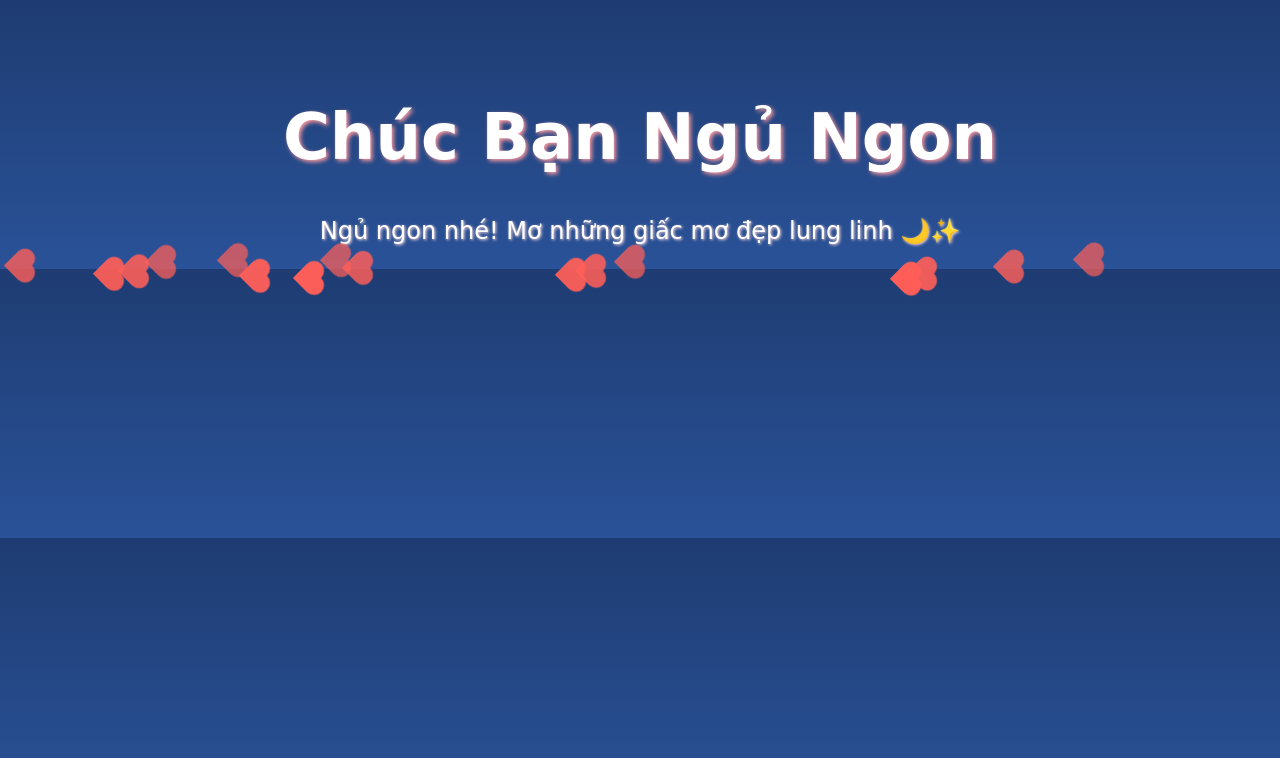
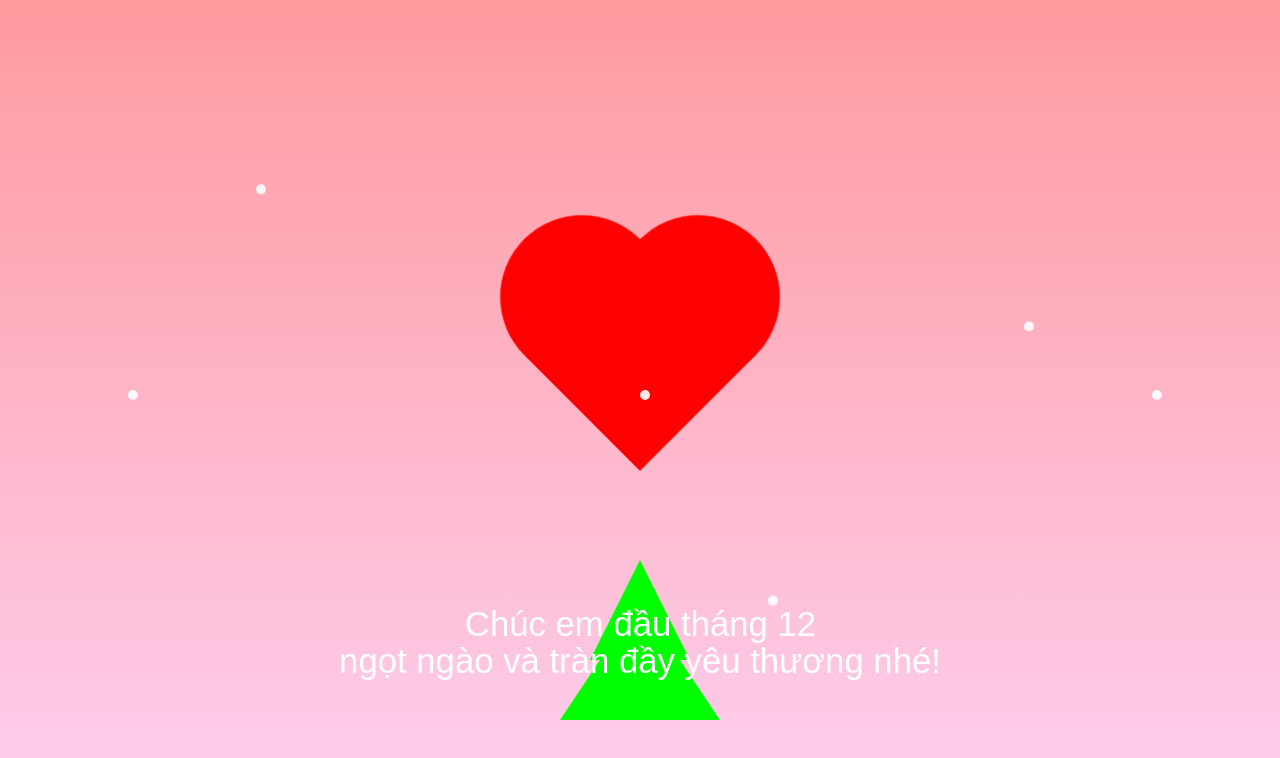
Before and after one commit to quanvan123/quanvan123.github.io, a plain HTML site: page index.html in a window 1280 px wide. Drawn offline with Linux system fonts and the light colour scheme.

Commit message:
Update index.html

```diff
--- a/index.html
+++ b/index.html
@@ -1,98 +1,205 @@
 <!DOCTYPE html>
-<html lang="vi">
+<html lang="en">
 <head>
-    <meta charset="UTF-8" />
-    <meta name="viewport" content="width=device-width, initial-scale=1.0" />
-    <title>Chúc Ngủ Ngon</title>
+  <meta charset="UTF-8">
+  <meta name="viewport" content="width=device-width, initial-scale=1.0">
+  <title>Happy December</title>
   <style>
     body {
       margin: 0;
       padding: 0;
-        background: linear-gradient(to bottom, #1e3c72, #2a5298);
-        font-family: "Brush Script MT", cursive;
-        color: white;
-        text-align: center;
+      height: 100vh;
+      background: linear-gradient(to bottom, #ff9a9e, #fecfef);
+      overflow: hidden;
+      display: flex;
+      justify-content: center;
+      align-items: center;
+    }
+
+    .scene {
+      position: relative;
+      width: 100vw;
+      height: 100vh;
       overflow: hidden;
     }
-      h1 {
-        margin-top: 100px;
-        font-size: 4em;
-        text-shadow: 2px 2px 4px #ff9a9e;
-        opacity: 0;
-        animation: fadeIn 4s ease-in-out forwards;
+
+    /* Cây thông */
+    .tree {
+      position: absolute;
+      bottom: 10%;
+      left: 50%;
+      transform: translateX(-50%);
+      width: 0;
+      height: 0;
+      border-left: 80px solid transparent;
+      border-right: 80px solid transparent;
+      border-bottom: 120px solid #0f0;
+      animation: shimmer 3s infinite;
     }
-      p {
-        font-size: 1.5em;
-        margin-top: 20px;
-        text-shadow: 1px 1px 3px #ffdde1;
+
+    .tree:after {
+      content: '';
+      position: absolute;
+      bottom: -60px;
+      left: -50px;
+      width: 0;
+      height: 0;
+      border-left: 50px solid transparent;
+      border-right: 50px solid transparent;
+      border-bottom: 100px solid #0f0;
     }
+
+    @keyframes shimmer {
+      0%, 100% {
+        filter: brightness(1);
+      }
+      50% {
+        filter: brightness(1.5);
+      }
+    }
+
+    /* Trái tim */
     .heart {
       position: absolute;
-        width: 20px;
-        height: 20px;
-        background-color: #ff5e57;
-        transform: rotate(45deg);
-        animation: float 4s infinite;
+      top: 35%;
+      left: 50%;
+      width: 150px;
+      height: 150px;
+      background: red;
+      transform: rotate(-45deg);
+      margin-left: -75px;
+      animation: pulse 1.5s infinite;
     }
-      .heart::before,
-      .heart::after {
+
+    .heart:before, .heart:after {
       content: "";
       position: absolute;
-        width: 20px;
-        height: 20px;
-        background-color: #ff5e57;
+      width: 150px;
+      height: 150px;
+      background: red;
       border-radius: 50%;
     }
-      .heart::before {
-        top: -10px;
+
+    .heart:before {
+      top: -75px;
       left: 0;
     }
-      .heart::after {
-        left: 10px;
+
+    .heart:after {
       top: 0;
+      left: 75px;
     }
-      @keyframes float {
-        0% {
-          transform: translateY(0) rotate(45deg);
-          opacity: 1;
+
+    @keyframes pulse {
+      0%, 100% {
+        transform: scale(1) rotate(-45deg);
+        filter: brightness(1);
       }
       50% {
-          transform: translateY(-20px) rotate(45deg);
-          opacity: 0.7;
+        transform: scale(1.1) rotate(-45deg);
+        filter: brightness(1.3);
+      }
+    }
+
+    /* Tuyết rơi */
+    .snow {
+      position: absolute;
+      top: 0;
+      left: 0;
+      width: 100%;
+      height: 100%;
+      pointer-events: none;
+    }
+
+    .snowflake {
+      position: absolute;
+      top: -10px;
+      width: 10px;
+      height: 10px;
+      background: white;
+      border-radius: 50%;
+      animation: fall linear infinite;
+      opacity: 0.9;
+    }
+
+    @keyframes fall {
+      0% {
+        transform: translateY(-10vh);
       }
       100% {
-          transform: translateY(0) rotate(45deg);
-          opacity: 1;
+        transform: translateY(110vh);
       }
     }
+
+    /* Tạo thêm tuyết dày */
+    .snowflake:nth-child(odd) {
+      animation-duration: 2s;
+    }
+
+    .snowflake:nth-child(even) {
+      animation-duration: 3.5s;
+    }
+
+    /* Lời chúc */
+    .message {
+      position: absolute;
+      bottom: 15%;
+      left: 50%;
+      transform: translateX(-50%);
+      font-size: 28px;
+      color: white;
+      font-family: 'Arial', sans-serif;
+      text-align: center;
+      animation: fadeIn 3s ease-in-out;
+    }
+
     @keyframes fadeIn {
       0% {
         opacity: 0;
+        transform: translateY(50px);
       }
       100% {
         opacity: 1;
+        transform: translateY(0);
+      }
+    }
+
+    .message span {
+      font-size: 32px;
+      display: inline-block;
+      animation: pulseText 3s infinite;
+    }
+
+    @keyframes pulseText {
+      0%, 100% {
+        transform: scale(1);
+      }
+      50% {
+        transform: scale(1.2);
       }
     }
   </style>
 </head>
 <body>
-    <h1>Chúc Bạn Ngủ Ngon</h1>
-    <p>Ngủ ngon nhé! Mơ những giấc mơ đẹp lung linh 🌙✨</p>
-    <div id="hearts"></div>
-    <script>
-      function createHeart() {
-        const heart = document.createElement("div");
-        heart.classList.add("heart");
-        heart.style.left = Math.random() * 100 + "vw";
-        heart.style.animationDuration = Math.random() * 2 + 3 + "s";
-        document.body.appendChild(heart);
-
-        setTimeout(() => {
-          heart.remove();
-        }, 5000);
-      }
-
-      setInterval(createHeart, 300);
-    </script>
+  <div class="scene">
+    <div class="tree"></div>
+    <div class="heart"></div>
+    <div class="snow">
+      <!-- Tạo nhiều bông tuyết -->
+      <div class="snowflake" style="left: 10%; animation-delay: 0s;"></div>
+      <div class="snowflake" style="left: 20%; animation-delay: 0.5s;"></div>
+      <div class="snowflake" style="left: 30%; animation-delay: 1s;"></div>
+      <div class="snowflake" style="left: 40%; animation-delay: 1.5s;"></div>
+      <div class="snowflake" style="left: 50%; animation-delay: 2s;"></div>
+      <div class="snowflake" style="left: 60%; animation-delay: 2.5s;"></div>
+      <div class="snowflake" style="left: 70%; animation-delay: 3s;"></div>
+      <div class="snowflake" style="left: 80%; animation-delay: 3.5s;"></div>
+      <div class="snowflake" style="left: 90%; animation-delay: 4s;"></div>
+    </div>
+    <div class="message">
+      <span>Chúc em đầu tháng 12</span><br>
+      <span>ngọt ngào và tràn đầy yêu thương nhé!</span>
+    </div>
+  </div>
 </body>
 </html>
```
Lines whose indentation alone changed are shown as unchanged.
